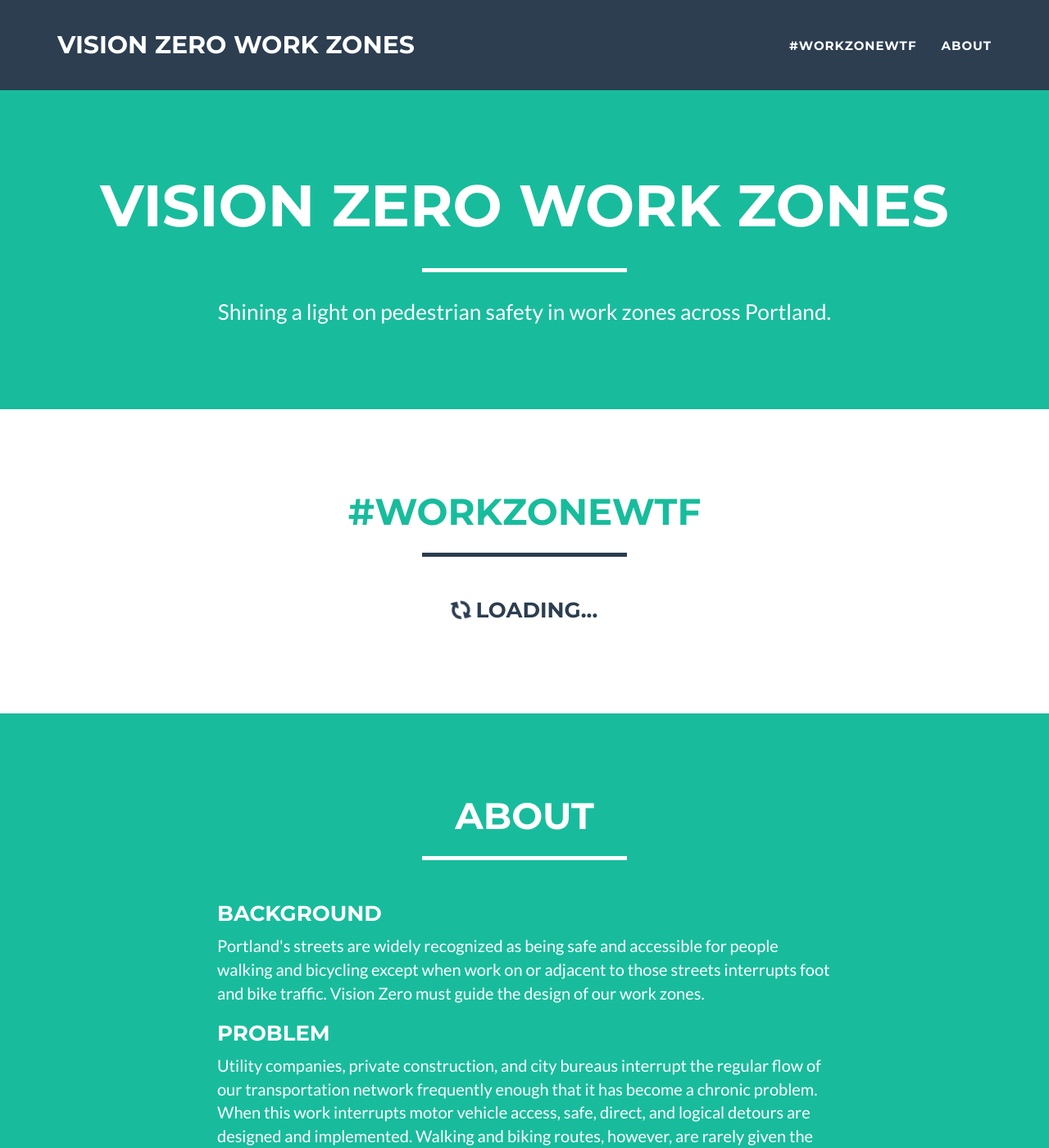
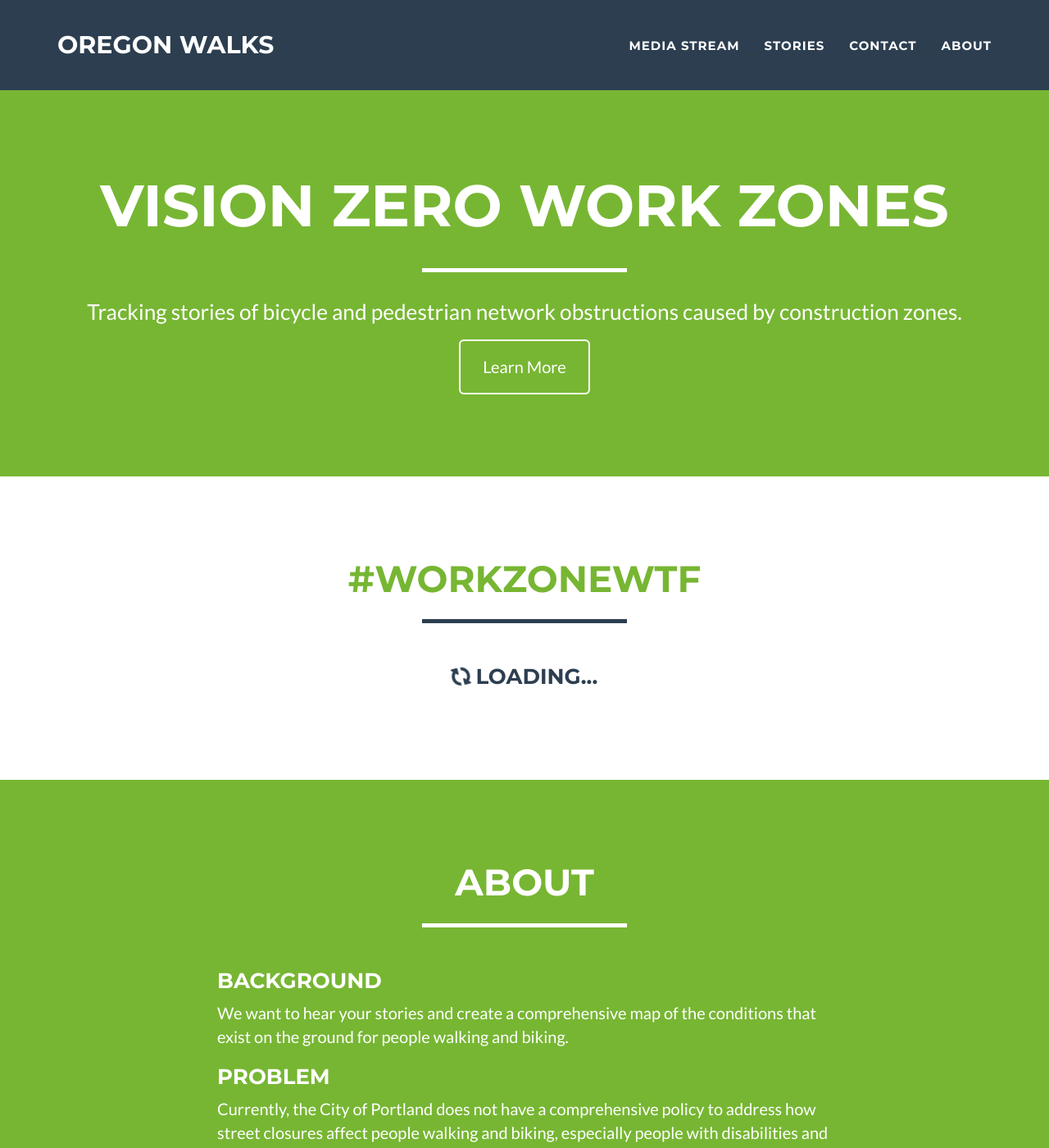
Before and after one commit to pdxosgeo/workzonepdx, a Jekyll site: the page built from index.html, in a window 1280 px wide and 1400 px high. Shown: the whole window at 82% size. Built offline with Jekyll 4.4.1, drawn with Linux system fonts in a browser that asks for light colours; some of the changed text lies outside the part shown.

Commit message:
Start updating some of site nav and copy

```diff
--- a/_config.yml
+++ b/_config.yml
@@ -1,10 +1,10 @@
 # Site settings
 title: Vision Zero Work Zones
-email: your-email@domain.com
+email: noel@oregonwalks.org
 url: https://pdxosgeo.github.io/workzonepdx
 description: "Vision Zero Work Zones."
-tagline: "Shining a light on pedestrian safety in work zones across Portland."
-meta_author: PDX OSGeo
+tagline: "Tracking stories of bicycle and pedestrian network obstructions caused by construction zones."
+meta_author: "Oregon Walks"
 baseurl: /workzonepdx
 
 # Google webmaster tools
@@ -25,7 +25,7 @@ disqus_shortname: myshortname
 
 # Color settings (hex-codes without the leading hash-tag)
 color:
-  primary: 18bc9c #80B3FF
+  primary: 77B633 #80B3FF
   primary-rgb: "24,288,156" #"128,179,255"
   secondary: 2c3e50 #FD6E8A
   secondary-dark: 233140 #A2122F
--- a/_includes/about.html
+++ b/_includes/about.html
@@ -11,19 +11,19 @@
                 <div class="col-lg-8 col-lg-offset-2">
                     <h3>BACKGROUND</h3>
 
-                    <p>Portland's streets are widely recognized as being safe and accessible for people walking and bicycling except when work on or adjacent to those streets interrupts foot and bike traffic. Vision Zero must guide the design of our work zones.</p>
+                    <p>We want to hear your stories and create a comprehensive map of the conditions that exist on the ground for people walking and biking.</p>
 
                     <h3>PROBLEM</h3>
 
-                    <p>Utility companies, private construction, and city bureaus interrupt the regular flow of our transportation network frequently enough that it has become a chronic problem. When this work interrupts motor vehicle access, safe, direct, and logical detours are designed and implemented. Walking and biking routes, however, are rarely given the same considerations. Instead, people walking and biking are left without clear directions, safe alternatives, and reasonable accommodation. In many cases, on-street parking and additional vehicle lanes are maintained while sidewalks and bike lanes are interrupted without warning. This misplaced prioritization suggests that work zone traffic control plans are not required to avoid or mitigate construction impacts to our bike and pedestrian networks. Despite the fact that the Portland Bureau of Transportation (PBOT) is responsible for our streets, the bureau does not dictate and enforce adequate standards for the work they permit in their right of way.</p>
+                    <p>Currently, the City of Portland does not have a comprehensive policy to address how street closures affect people walking and biking, especially people with disabilities and accesibility challenges.</p>
 
                     <h3>PROPOSAL</h3>
 
-                    <p>We call upon the City of Portland to pass a new ordinance requiring all city bureaus, contractors, and private parties to maintain a safe and direct bicycle and pedestrian network during any planned / non-emergency construction in the city right of way. No interruption shall be permitted without provision of a safe, logical, direct detour for vulnerable roadway users.</p>
+                    <p>We believe there should be a policy that ensures that safe and accessible detours are provided, that adjacent projects are conducted in a way that provides continual access to the pedestrian and bicycle network and that projects are not closing down needed routes for exorbitant amounts of time. Read our full policy statement.</p>
                 </div>
                 <div class="col-lg-8 col-lg-offset-2 text-center">
                     <a href="https://drive.google.com/file/d/0Bxx-ZHgIrZWmZlFCUFN2NHBsaFJ2UW5fNHNTdWRMMzZ2STBz/view?usp=sharing" class="btn btn-lg btn-outline">
-                        <i class="fa fa-file-pdf-o"></i> Read the full proposal [PDF]
+                        <i class="fa fa-file-pdf-o"></i> Full policy statement [PDF]
                     </a>
                 </div>
             </div>
--- a/_includes/header.html
+++ b/_includes/header.html
@@ -7,8 +7,12 @@
                     <div class="intro-text">
                         <span class="name">{{ site.title }}</span>
                         <hr class="star-light">
-                        <span class="skills">{{ site.tagline }}</span>
+                        <span class="skills">{{ site.tagline }}
                     </div>
+                </div>
+                <div class="page-scroll col-lg-8 col-lg-offset-2 text-center">
+                    <a href="#about" class="btn btn-lg btn-outline">Learn More
+                    </a>
                 </div>
             </div>
         </div>
--- a/_includes/nav.html
+++ b/_includes/nav.html
@@ -9,7 +9,7 @@
                     <span class="icon-bar"></span>
                     <span class="icon-bar"></span>
                 </button>
-                <a class="navbar-brand" href="#page-top">{{ site.title }}</a>
+                <a class="navbar-brand" href="#page-top">{{ site.meta_author }}</a>
             </div>
 
             <!-- Collect the nav links, forms, and other content for toggling -->
@@ -19,7 +19,13 @@
                         <a href="#page-top"></a>
                     </li>
                     <li class="page-scroll">
-                        <a href="#workzonewtf">#workzonewtf</a>
+                        <a href="#workzonewtf">Media Stream</a>
+                    </li>
+                    <li class="page-scroll">
+                        <a href="#workzonewtf">Stories</a>
+                    </li>
+                    <li class="page-scroll">
+                        <a href="#workzonewtf">Contact</a>
                     </li>
                     <li class="page-scroll">
                         <a href="#about">About</a>
```
